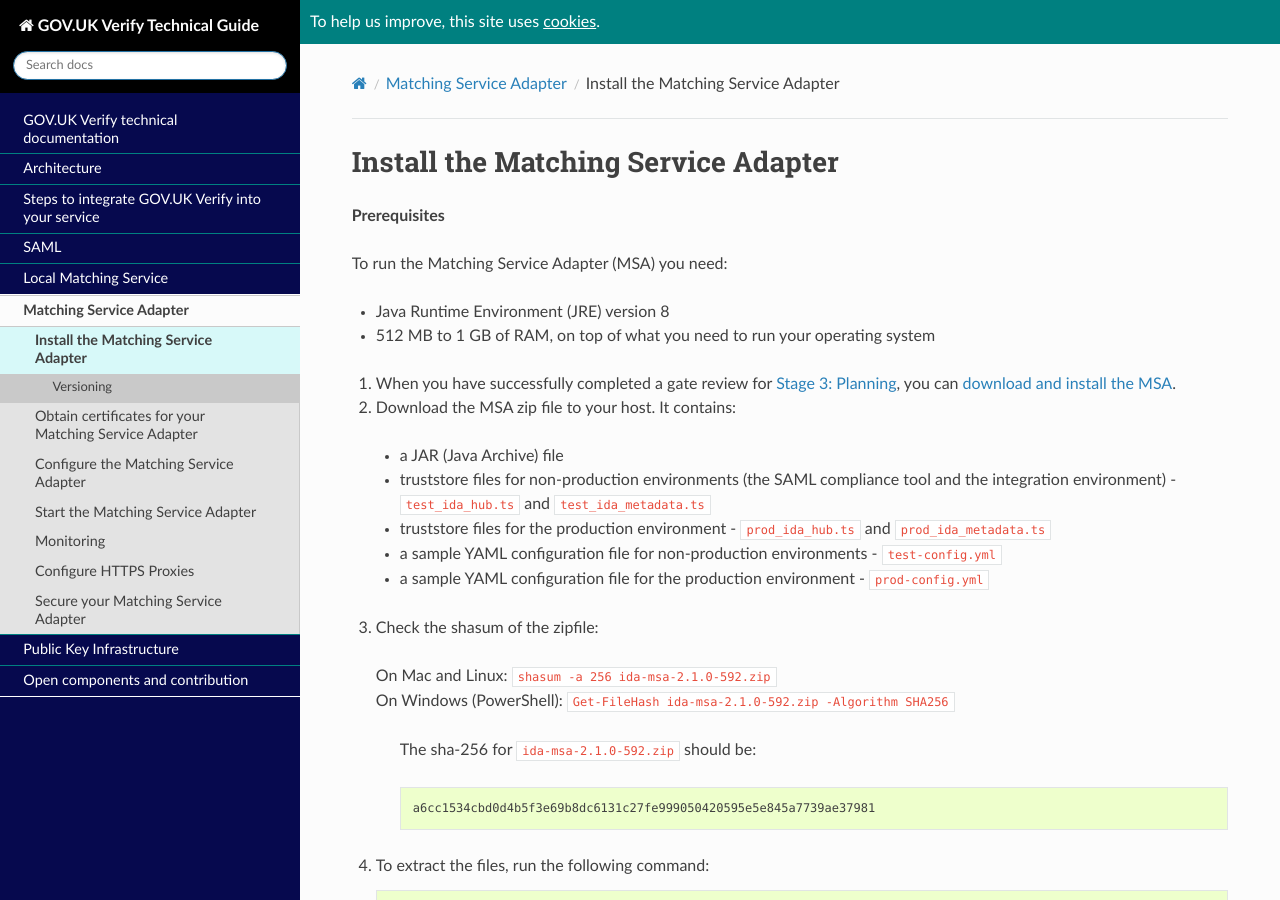
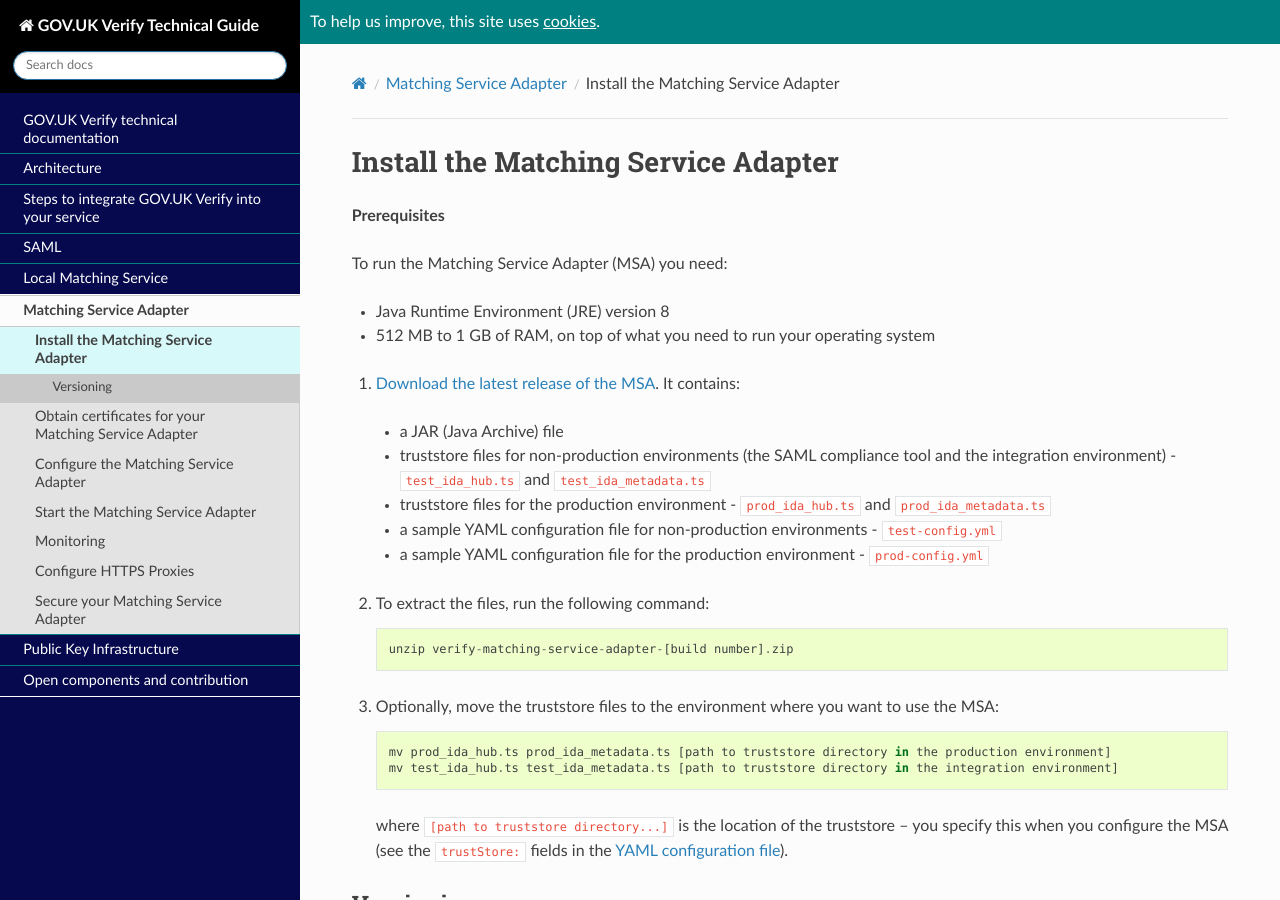
Before and after one commit to alphagov/rp-onboarding-tech-docs, a Sphinx documentation site: the page built from source/pages/msa/msaUse.rst, in a window 1280 px wide and 900 px high. Built offline with Sphinx 7.4.7 and the Read the Docs theme 2.0.0, drawn with Linux system fonts in a browser that asks for light colours; nearby versions of some CDN libraries; pages that are not in the unit, such as notebooks, are missing from menus; comment, search, counter and statistics services are not loaded.

Commit message:
TT-1928: Update the documentation to match the open source MSA
Authors: @richardTowers @georgievh

```diff
--- a/source/pages/msa/msaUse.rst
+++ b/source/pages/msa/msaUse.rst
@@ -12,9 +12,7 @@
 * Java Runtime Environment (JRE) version 8
 * 512 MB to 1 GB of RAM, on top of what you need to run your operating system
 
-1. When you have successfully completed a gate review for `Stage 3: Planning <http://alphagov.github.io/identity-assurance-documentation/stage3/Stage3.html>`_, you can `download and install the MSA <https://github.com/alphagov/verify-matching-service-adapter/releases/latest>`_.
-
-2. Download the MSA zip file to your host. It contains:
+1. `Download the latest release of the MSA <https://github.com/alphagov/verify-matching-service-adapter/releases/latest>`_. It contains:
 
  * a JAR (Java Archive) file
  * :ref:`truststore <gloss_truststore>` files for non-production environments (the SAML compliance tool and the integration environment) - ``test_ida_hub.ts`` and ``test_ida_metadata.ts``
@@ -22,20 +20,11 @@
  * a sample YAML configuration file for non-production environments  - ``test-config.yml``
  * a sample YAML configuration file for the production environment  - ``prod-config.yml``
 
-3. Check the shasum of the zipfile::
+2. To extract the files, run the following command::
 
-  | On Mac and Linux: ``shasum -a 256 ida-msa-2.1.0-592.zip``
-  | On Windows (PowerShell): ``Get-FileHash ida-msa-2.1.0-592.zip -Algorithm SHA256``
+    unzip verify-matching-service-adapter-[build number].zip
 
-   The sha-256 for ``ida-msa-2.1.0-592.zip`` should be::
-
-    a6cc1534cbd0d4b5f3e69b8dc6131c27fe999050420595e5e845a7739ae37981
-
-4. To extract the files, run the following command::
-
-    unzip ida-msa-[MSA build number].zip
-
-5. Optionally, move the truststore files to the environment where you want to use the MSA::
+3. Optionally, move the truststore files to the environment where you want to use the MSA::
 
     mv prod_ida_hub.ts prod_ida_metadata.ts [path to truststore directory in the production environment]
     mv test_ida_hub.ts test_ida_metadata.ts [path to truststore directory in the integration environment]
```
